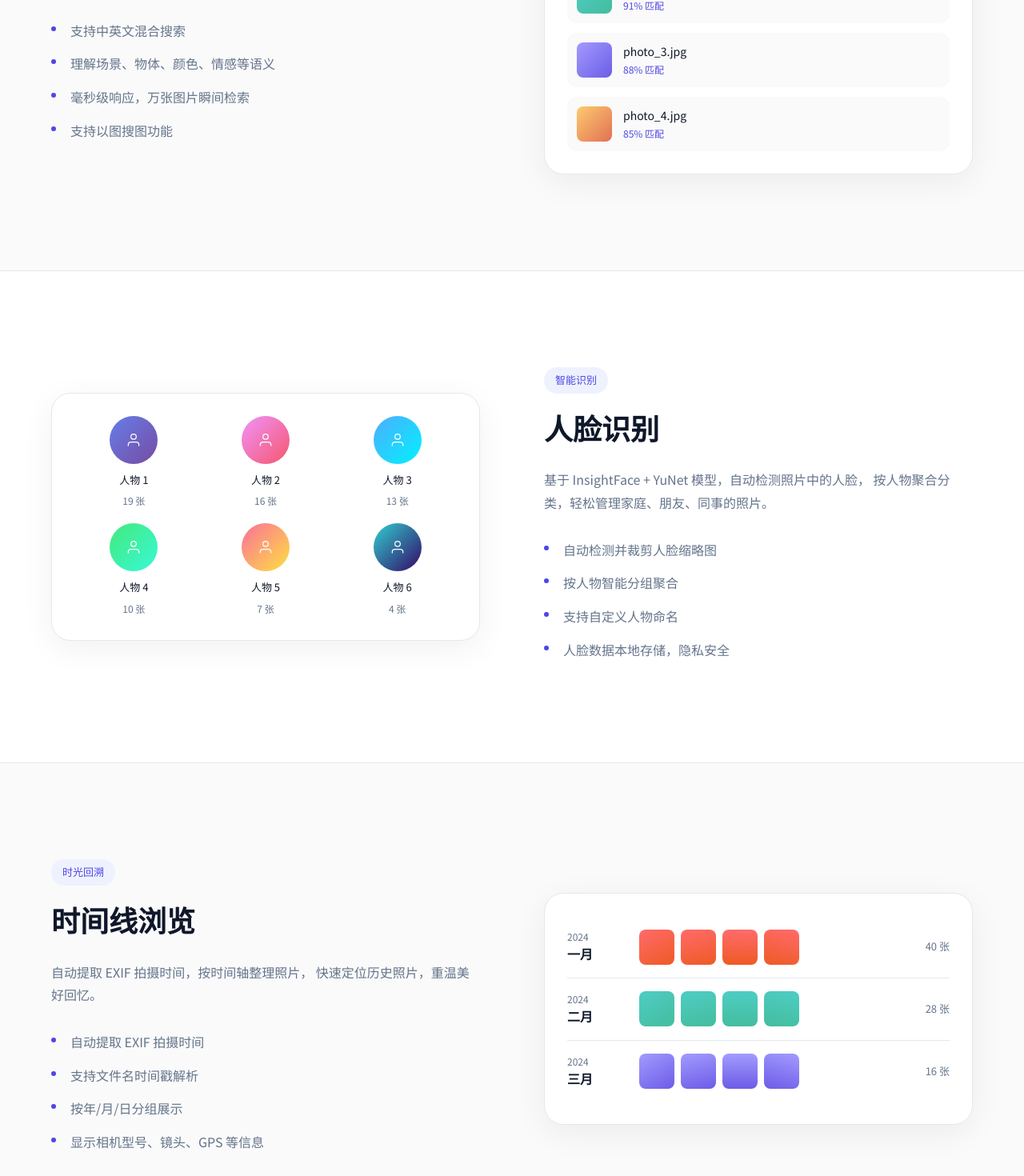
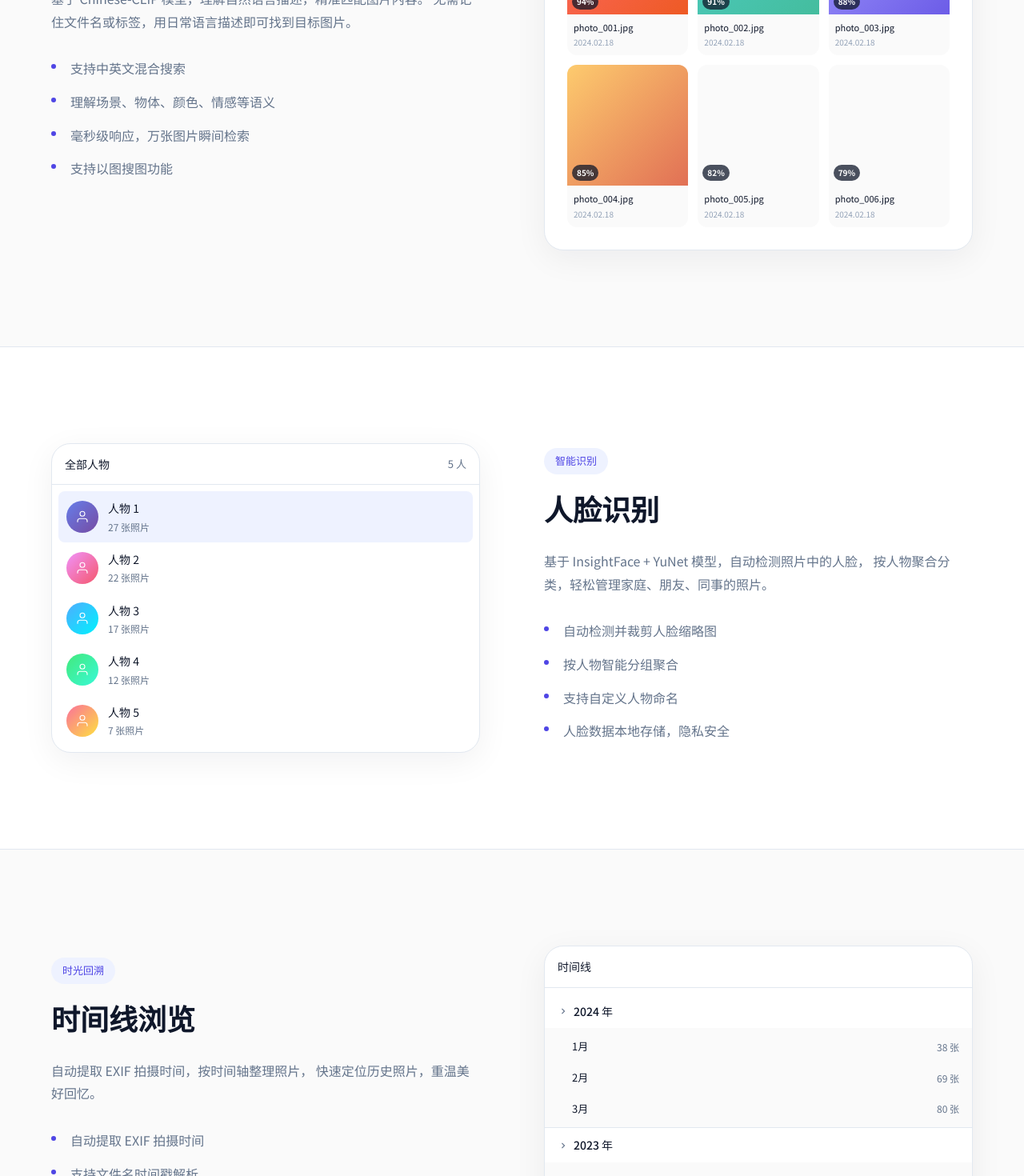
Before and after one commit to aiyo407/seekphoto-site, a Vue app: page /seekphoto-site/features in a window 1280 px wide. Shown: the part 700-2170 px from the top of the page at 80% size. Built offline with nearby package versions, Linux system fonts and the light colour scheme.

Commit message:
Update GitHub links to seekphoto-site and redesign feature visuals based on demo

```diff
--- a/src/components/common/Footer.vue
+++ b/src/components/common/Footer.vue
@@ -17,8 +17,8 @@
           <router-link to="/">首页</router-link>
           <router-link to="/features">功能</router-link>
           <router-link to="/download">下载</router-link>
-          <a href="https://github.com/aiyo407/seekphoto" target="_blank">GitHub</a>
-          <a href="https://github.com/aiyo407/seekphoto/issues" target="_blank">问题反馈</a>
+          <a href="https://github.com/aiyo407/seekphoto-site" target="_blank">GitHub</a>
+          <a href="https://github.com/aiyo407/seekphoto-site/issues" target="_blank">问题反馈</a>
         </div>
       </div>
 
--- a/src/components/common/Header.vue
+++ b/src/components/common/Header.vue
@@ -16,7 +16,7 @@
           <router-link to="/download">下载</router-link>
         </nav>
 
-        <a href="https://github.com/aiyo407/seekphoto" target="_blank" class="github-link">
+        <a href="https://github.com/aiyo407/seekphoto-site" target="_blank" class="github-link">
           <svg width="20" height="20" viewBox="0 0 24 24" fill="currentColor">
             <path d="M12 0c-6.626 0-12 5.373-12 12 0 5.302 3.438 9.8 8.207 11.387.599.111.793-.261.793-.577v-2.234c-3.338.726-4.033-1.416-4.033-1.416-.546-1.387-1.333-1.756-1.333-1.756-1.089-.745.083-.729.083-.729 1.205.084 1.839 1.237 1.839 1.237 1.07 1.834 2.807 1.304 3.492.997.107-.775.418-1.305.762-1.604-2.665-.305-5.467-1.334-5.467-5.931 0-1.311.469-2.381 1.236-3.221-.124-.303-.535-1.524.117-3.176 0 0 1.008-.322 3.301 1.23.957-.266 1.983-.399 3.003-.404 1.02.005 2.047.138 3.006.404 2.291-1.552 3.297-1.23 3.297-1.23.653 1.653.242 2.874.118 3.176.77.84 1.235 1.911 1.235 3.221 0 4.609-2.807 5.624-5.479 5.921.43.372.823 1.102.823 2.222v3.293c0 .319.192.694.801.576 4.765-1.589 8.199-6.086 8.199-11.386 0-6.627-5.373-12-12-12z"/>
           </svg>
--- a/src/views/Download.vue
+++ b/src/views/Download.vue
@@ -19,7 +19,7 @@
           </div>
           <h2>SeekPhoto v0.1.0</h2>
           <p class="version-info">Windows 10/11 64-bit · 约 150MB</p>
-          <a href="https://github.com/aiyo407/seekphoto/releases/latest" target="_blank" class="btn btn-primary btn-large">
+          <a href="https://github.com/aiyo407/seekphoto-site/releases/latest" target="_blank" class="btn btn-primary btn-large">
             <svg width="20" height="20" viewBox="0 0 24 24" fill="currentColor">
               <path d="M12 0c-6.626 0-12 5.373-12 12 0 5.302 3.438 9.8 8.207 11.387.599.111.793-.261.793-.577v-2.234c-3.338.726-4.033-1.416-4.033-1.416-.546-1.387-1.333-1.756-1.333-1.756-1.089-.745.083-.729.083-.729 1.205.084 1.839 1.237 1.839 1.237 1.07 1.834 2.807 1.304 3.492.997.107-.775.418-1.305.762-1.604-2.665-.305-5.467-1.334-5.467-5.931 0-1.311.469-2.381 1.236-3.221-.124-.303-.535-1.524.117-3.176 0 0 1.008-.322 3.301 1.23.957-.266 1.983-.399 3.003-.404 1.02.005 2.047.138 3.006.404 2.291-1.552 3.297-1.23 3.297-1.23.653 1.653.242 2.874.118 3.176.77.84 1.235 1.911 1.235 3.221 0 4.609-2.807 5.624-5.479 5.921.43.372.823 1.102.823 2.222v3.293c0 .319.192.694.801.576 4.765-1.589 8.199-6.086 8.199-11.386 0-6.627-5.373-12-12-12z"/>
             </svg>
--- a/src/views/Features.vue
+++ b/src/views/Features.vue
@@ -27,20 +27,21 @@
           </div>
           <div class="feature-visual">
             <div class="visual-card">
-              <div class="search-bar">
-                <svg width="18" height="18" viewBox="0 0 24 24" fill="none" stroke="currentColor" stroke-width="2">
+              <div class="visual-search-box">
+                <svg width="16" height="16" viewBox="0 0 24 24" fill="none" stroke="currentColor" stroke-width="2">
                   <circle cx="11" cy="11" r="8"/>
                   <line x1="21" y1="21" x2="16.65" y2="16.65"/>
                 </svg>
                 <span>海边的日落</span>
+                <button>搜索</button>
               </div>
-              <div class="search-results">
-                <div class="result-item" v-for="i in 4" :key="i">
-                  <div class="result-thumb" :style="{ background: getGradient(i) }"></div>
-                  <div class="result-info">
-                    <div class="result-name">photo_{{ i }}.jpg</div>
-                    <div class="result-score">{{ 97 - i * 3 }}% 匹配</div>
+              <div class="visual-results">
+                <div class="visual-result-card" v-for="i in 6" :key="i">
+                  <div class="visual-result-thumb" :style="{ background: getGradient(i) }">
+                    <span>{{ 97 - i * 3 }}%</span>
                   </div>
+                  <div class="visual-result-name">photo_00{{ i }}.jpg</div>
+                  <div class="visual-result-meta">2024.02.18</div>
                 </div>
               </div>
             </div>
@@ -68,17 +69,23 @@
             </ul>
           </div>
           <div class="feature-visual">
-            <div class="visual-card">
-              <div class="face-grid">
-                <div class="face-item" v-for="i in 6" :key="i">
-                  <div class="face-avatar" :style="{ background: getFaceGradient(i) }">
-                    <svg width="20" height="20" viewBox="0 0 24 24" fill="none" stroke="currentColor" stroke-width="1.5">
+            <div class="visual-card visual-sidebar">
+              <div class="visual-sidebar-header">
+                <span>全部人物</span>
+                <span class="visual-count">5 人</span>
+              </div>
+              <div class="person-list">
+                <div class="person-item" v-for="i in 5" :key="i" :class="{ selected: i === 1 }">
+                  <div class="person-avatar" :style="{ background: getFaceGradient(i) }">
+                    <svg width="18" height="18" viewBox="0 0 24 24" fill="none" stroke="currentColor" stroke-width="1.5">
                       <path d="M20 21v-2a4 4 0 0 0-4-4H8a4 4 0 0 0-4 4v2"/>
                       <circle cx="12" cy="7" r="4"/>
                     </svg>
                   </div>
-                  <span class="face-name">人物 {{ i }}</span>
-                  <span class="face-count">{{ 22 - i * 3 }} 张</span>
+                  <div class="person-info">
+                    <span class="person-name">人物 {{ i }}</span>
+                    <span class="person-count">{{ 32 - i * 5 }} 张照片</span>
+                  </div>
                 </div>
               </div>
             </div>
@@ -106,16 +113,25 @@
             </ul>
           </div>
           <div class="feature-visual">
-            <div class="visual-card">
-              <div class="timeline-item" v-for="i in 3" :key="i">
-                <div class="timeline-date">
-                  <span class="date-year">2024</span>
-                  <span class="date-month">{{ ['一月', '二月', '三月'][i-1] }}</span>
+            <div class="visual-card visual-sidebar">
+              <div class="visual-sidebar-header">
+                <span>时间线</span>
+              </div>
+              <div class="timeline-list">
+                <div class="timeline-year" v-for="year in [2024, 2023]" :key="year">
+                  <div class="year-row">
+                    <svg width="14" height="14" viewBox="0 0 24 24" fill="currentColor">
+                      <path d="M8.59 16.59L13.17 12 8.59 7.41 10 6l6 6-6 6-1.41-1.41z"/>
+                    </svg>
+                    <span>{{ year }} 年</span>
+                  </div>
+                  <div class="month-list">
+                    <div class="month-item" v-for="month in ['1月', '2月', '3月']" :key="month">
+                      <span>{{ month }}</span>
+                      <span class="month-count">{{ Math.floor(Math.random() * 80 + 20) }} 张</span>
+                    </div>
+                  </div>
                 </div>
-                <div class="timeline-photos">
-                  <div class="photo-thumb" v-for="j in 4" :key="j" :style="{ background: getTimelineGradient(i, j) }"></div>
-                </div>
-                <div class="timeline-count">{{ 52 - i * 12 }} 张</div>
               </div>
             </div>
           </div>
@@ -199,15 +215,6 @@ const getFaceGradient = (i: number) => {
   return gradients[i - 1]
 }
 
-const getTimelineGradient = (i: number, j: number) => {
-  const base = [
-    ['#ff6b6b', '#ee5a24'],
-    ['#4ecdc4', '#44bd9e'],
-    ['#a29bfe', '#6c5ce7'],
-  ]
-  const [c1, c2] = base[i - 1]
-  return `linear-gradient(${135 + j * 15}deg, ${c1}, ${c2})`
-}
 </script>
 
 <style scoped>
@@ -309,131 +316,204 @@ const getTimelineGradient = (i: number, j: number) => {
   box-shadow: var(--shadow-lg);
 }
 
-.search-bar {
+.visual-search-box {
+  display: flex;
+  align-items: center;
+  gap: 10px;
+  padding: 4px 4px 4px 14px;
+  background: var(--bg);
+  border: 1px solid var(--border);
+  border-radius: 999px;
+  margin-bottom: 16px;
+  color: var(--text-secondary);
+}
+
+.visual-search-box span {
+  flex: 1;
+  color: var(--text-primary);
+  font-size: 14px;
+}
+
+.visual-search-box button {
+  padding: 8px 16px;
+  background: var(--primary);
+  color: #ffffff;
+  border: none;
+  border-radius: 999px;
+  font-size: 13px;
+  font-weight: 500;
+  cursor: pointer;
+}
+
+.visual-results {
+  display: grid;
+  grid-template-columns: repeat(3, 1fr);
+  gap: 12px;
+}
+
+.visual-result-card {
+  background: var(--bg);
+  border-radius: var(--radius);
+  overflow: hidden;
+  transition: all 0.2s ease;
+}
+
+.visual-result-card:hover {
+  transform: translateY(-1px);
+  box-shadow: var(--shadow);
+}
+
+.visual-result-thumb {
+  position: relative;
+  aspect-ratio: 1;
+  background: var(--bg-tertiary);
+}
+
+.visual-result-thumb span {
+  position: absolute;
+  bottom: 6px;
+  left: 6px;
+  padding: 2px 6px;
+  background: rgba(15, 23, 42, 0.75);
+  color: #ffffff;
+  font-size: 10px;
+  font-weight: 600;
+  border-radius: 999px;
+}
+
+.visual-result-name {
+  padding: 8px 8px 0;
+  font-size: 11px;
+  color: var(--text-primary);
+  white-space: nowrap;
+  overflow: hidden;
+  text-overflow: ellipsis;
+}
+
+.visual-result-meta {
+  padding: 2px 8px 8px;
+  font-size: 10px;
+  color: var(--text-muted);
+}
+
+.visual-sidebar {
+  padding: 0;
+  overflow: hidden;
+}
+
+.visual-sidebar-header {
+  display: flex;
+  justify-content: space-between;
+  align-items: center;
+  padding: 14px 16px;
+  border-bottom: 1px solid var(--border);
+  font-size: 14px;
+  font-weight: 500;
+  color: var(--text-primary);
+}
+
+.visual-count {
+  font-size: 13px;
+  color: var(--text-secondary);
+  font-weight: 400;
+}
+
+.person-list {
+  padding: 8px;
+}
+
+.person-item {
   display: flex;
   align-items: center;
   gap: 12px;
-  padding: 14px 18px;
-  background: var(--bg);
-  border: 1px solid var(--border);
-  border-radius: var(--radius);
-  margin-bottom: 20px;
-  color: var(--text-secondary);
+  padding: 10px;
+  border-radius: var(--radius-sm);
+  cursor: pointer;
+  transition: all 0.15s ease;
 }
 
-.search-bar span {
-  color: var(--text-primary);
+.person-item:hover {
+  background: var(--bg);
 }
 
-.search-results {
-  display: flex;
-  flex-direction: column;
-  gap: 12px;
+.person-item.selected {
+  background: var(--primary-light);
 }
 
-.result-item {
-  display: flex;
-  align-items: center;
-  gap: 14px;
-  padding: 12px;
-  background: var(--bg);
-  border-radius: var(--radius);
-}
-
-.result-thumb {
-  width: 44px;
-  height: 44px;
-  border-radius: var(--radius-sm);
-}
-
-.result-info {
-  flex: 1;
-}
-
-.result-name {
-  font-size: 14px;
-  margin-bottom: 2px;
-}
-
-.result-score {
-  font-size: 12px;
-  color: var(--primary);
-}
-
-.face-grid {
-  display: grid;
-  grid-template-columns: repeat(3, 1fr);
-  gap: 16px;
-}
-
-.face-item {
-  text-align: center;
-}
-
-.face-avatar {
-  width: 60px;
-  height: 60px;
+.person-avatar {
+  width: 40px;
+  height: 40px;
   border-radius: 50%;
   display: flex;
   align-items: center;
   justify-content: center;
-  margin: 0 auto 10px;
   color: white;
 }
 
-.face-name {
-  display: block;
-  font-size: 13px;
-  margin-bottom: 2px;
+.person-info {
+  display: flex;
+  flex-direction: column;
+  gap: 2px;
 }
 
-.face-count {
+.person-name {
+  font-size: 14px;
+  color: var(--text-primary);
+}
+
+.person-count {
   font-size: 12px;
   color: var(--text-secondary);
 }
 
-.timeline-item {
-  display: flex;
-  align-items: center;
-  gap: 20px;
-  padding: 16px 0;
+.timeline-list {
+  padding: 8px 0;
+}
+
+.timeline-year {
   border-bottom: 1px solid var(--border);
 }
 
-.timeline-item:last-child {
+.timeline-year:last-child {
   border-bottom: none;
 }
 
-.timeline-date {
+.year-row {
   display: flex;
-  flex-direction: column;
-  min-width: 70px;
+  align-items: center;
+  gap: 6px;
+  padding: 10px 16px;
+  font-size: 14px;
+  font-weight: 500;
+  color: var(--text-primary);
 }
 
-.date-year {
-  font-size: 12px;
+.year-row svg {
   color: var(--text-secondary);
 }
 
-.date-month {
-  font-size: 16px;
-  font-weight: 600;
+.month-list {
+  background: var(--bg);
+  padding: 4px 0;
 }
 
-.timeline-photos {
+.month-item {
   display: flex;
-  gap: 8px;
-  flex: 1;
+  justify-content: space-between;
+  align-items: center;
+  padding: 9px 16px 9px 34px;
+  font-size: 13px;
+  color: var(--text-primary);
+  cursor: pointer;
+  transition: background 0.15s ease;
 }
 
-.photo-thumb {
-  width: 44px;
-  height: 44px;
-  border-radius: var(--radius-sm);
+.month-item:hover {
+  background: var(--bg-elevated);
 }
 
-.timeline-count {
-  font-size: 13px;
+.month-count {
+  font-size: 12px;
   color: var(--text-secondary);
 }
 
@@ -508,7 +588,7 @@ const getTimelineGradient = (i: number, j: number) => {
     grid-template-columns: 1fr;
   }
 
-  .face-grid {
+  .visual-results {
     grid-template-columns: repeat(2, 1fr);
   }
 }
```
Also changed, not shown: src/views/Home.vue (+124 -29 lines).
